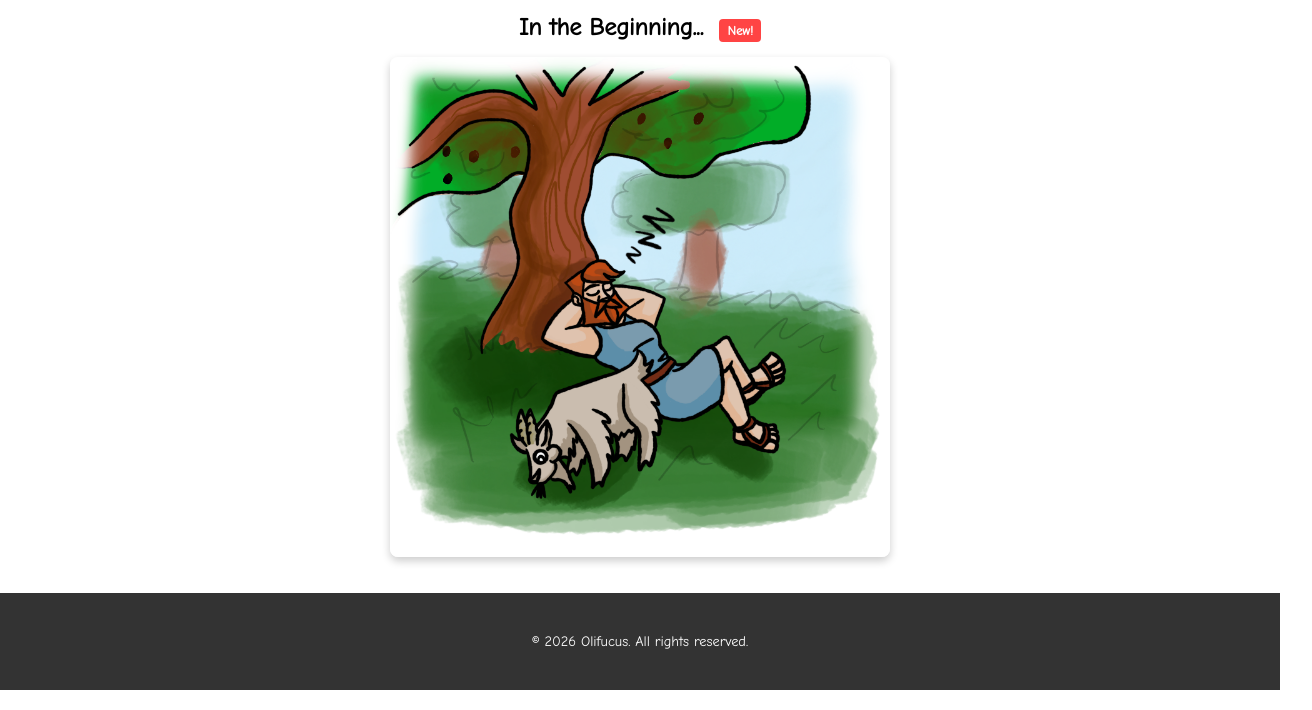
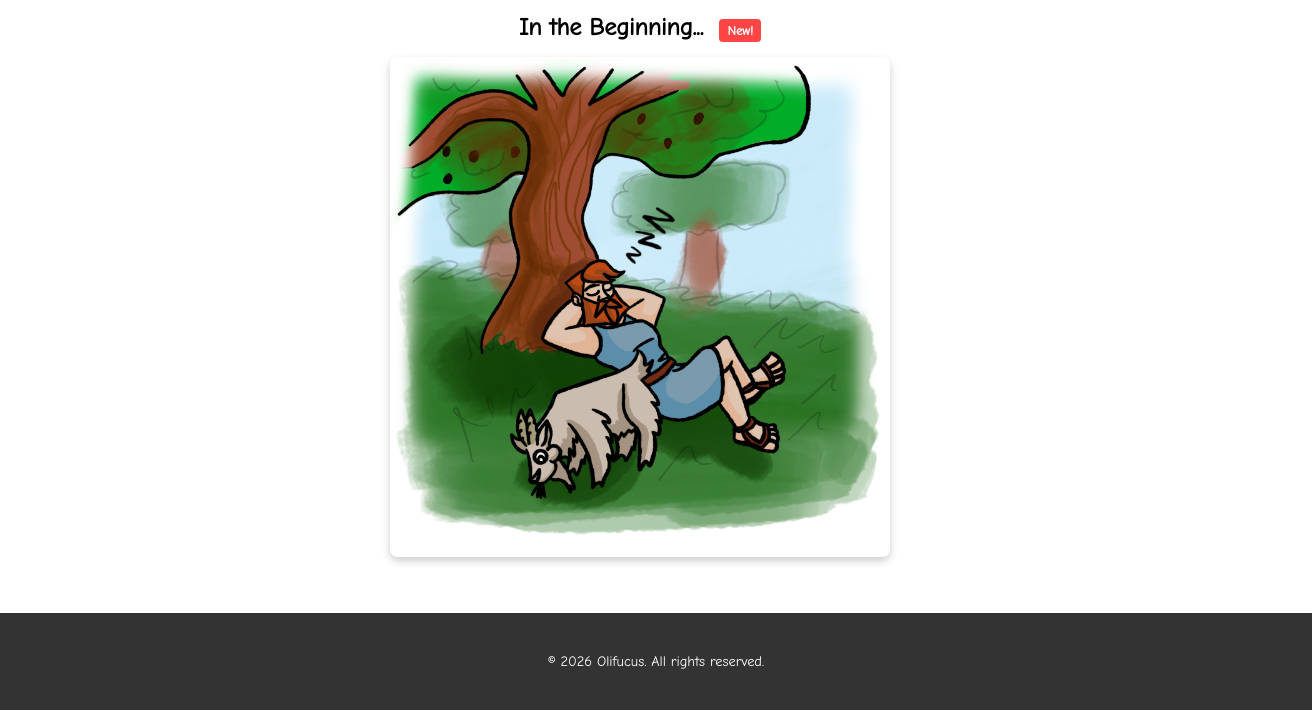
Before and after one commit to echujon/olificus, an Eleventy site: page index.njk in a window 1280 px wide. Shown: the part 90-800 px from the top of the page, 1312 px wide, since content can reach past the window. Built offline with nearby package versions, Linux system fonts and the light colour scheme; Eleventy itself is replaced by a stand-in of ours; files that its build step writes are made by us from their sources.

Commit message:
Changes to the footer.

```diff
--- a/_includes/footer.njk
+++ b/_includes/footer.njk
@@ -7,6 +7,16 @@
         font-display: swap;
     }
 
+    html {
+        height: 100%;
+    }
+
+    body {
+        min-height: 100%;
+        display: flex;
+        flex-direction: column;
+    }
+
     .footer {
         background-color: #333;
         color: white;
@@ -14,6 +24,7 @@
         text-align: center;
         font-family: 'Comic Neue', system-ui, -apple-system, sans-serif;
         margin-top: auto;
+        width: 100%;
     }
 
     .footer-content {
@@ -40,4 +51,5 @@
 <footer class="footer">
     <div class="footer-content">
         <p>&copy; {{ site.currentYear or "2026" }} Olifucus. All rights reserved.</p>
+    </div>
 </footer>
```
